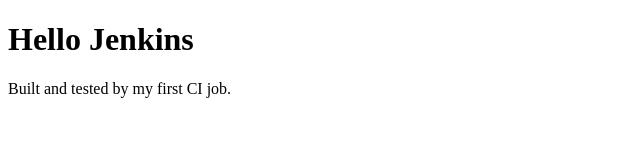
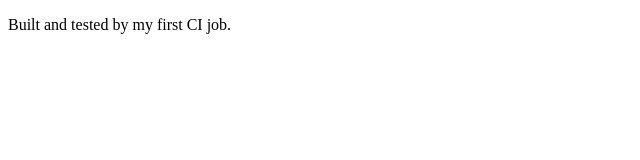
Before and after one commit to Sridevi-Venkataraman/simple, a plain HTML site: page index.html in a window 1280 px wide. Shown: the whole page, without its empty margins (0-640 px from the left). Drawn offline with Linux system fonts and the light colour scheme.

Commit message:
Update index.html

```diff
--- a/index.html
+++ b/index.html
@@ -2,7 +2,7 @@
 <html>
 <head><title>Day 1 App</title></head>
 <body>
-  <h1>Hello Jenkins</h1>
+
   <p>Built and tested by my first CI job.</p>
 </body>
 </html>
```
